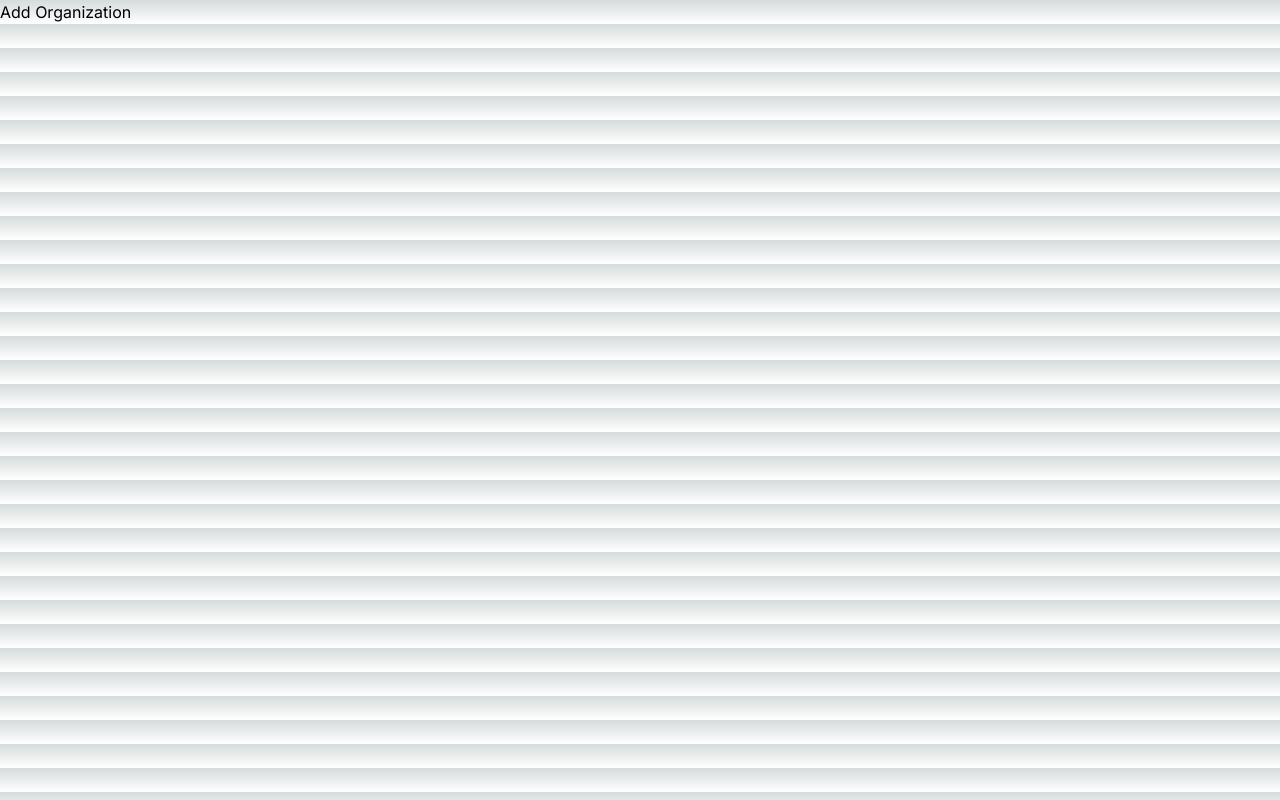
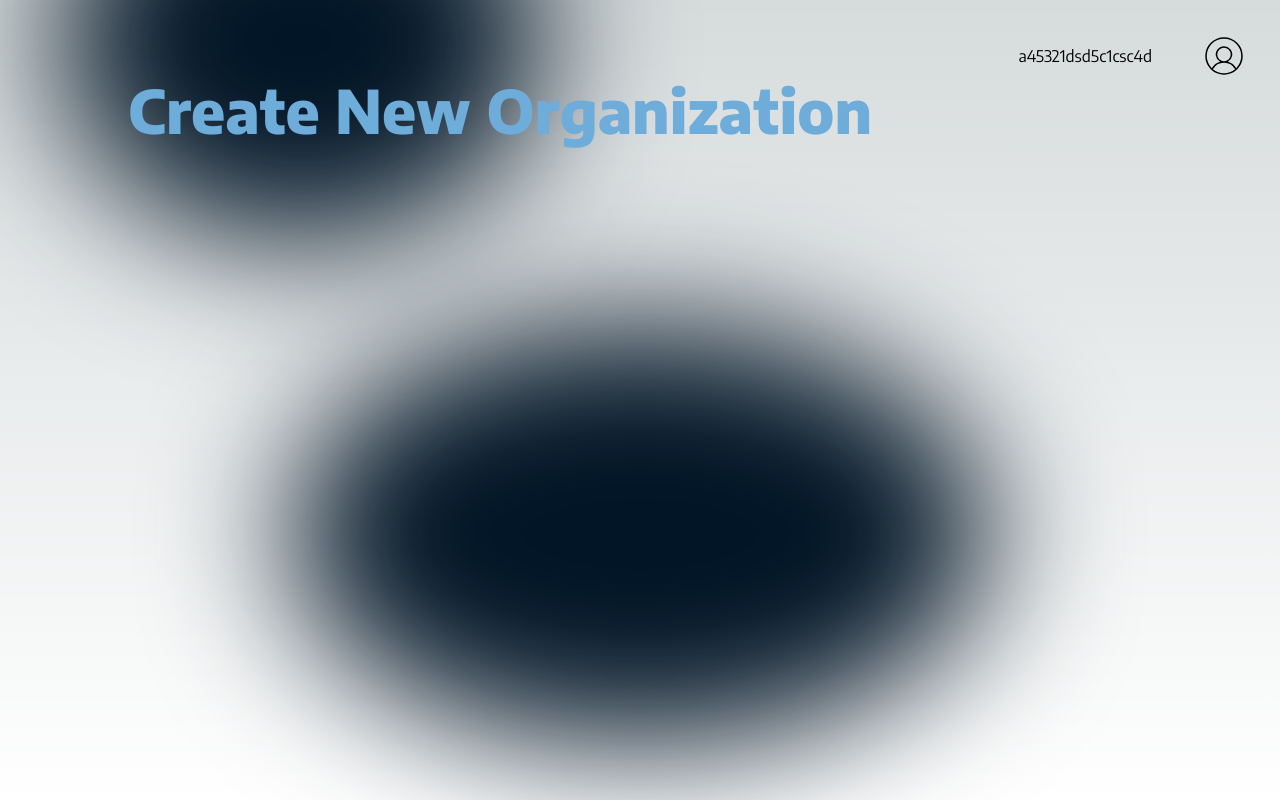
Before and after one commit to RomarioKavin1/ourFunds, a Next.js app in the folder frontend/: page /addOrganization in a window 1280 px wide. Built offline with nearby package versions, Linux system fonts and the light colour scheme.

Commit message:
refactor: componentalized Profile and bgGradient

```diff
--- a/frontend/src/app/addOrganization/page.tsx
+++ b/frontend/src/app/addOrganization/page.tsx
@@ -1,10 +1,29 @@
-import exp from "constants";
+'use client'
 
-const addOrganization = () => {
+import { Encode_Sans } from "next/font/google";
+import BackgroundGradient from "@/components/BackgroundGradient";
+import Profile from "@/components/Profile";
+import { useState } from "react";
+
+const encodeSans = Encode_Sans({
+  subsets: ['latin'],
+  weight: ['100', '200', '300', '400', '500', '600', '700', '800', '900'],
+});
+
+const addOrganization = ({}) => {
+  const [userId, setUserId] = useState("a45321dsd5c1csc4d");
+
   return (
-    <div>
-      <h1>Add Organization</h1>
+    <div className={encodeSans.className}>
+      <div className="flex flex-col h-screen z-10 p-8">
+        <BackgroundGradient />
+        <Profile user={userId}/>
+        <div className="ml-24 z-10">
+          <h1 className="text-6xl text-third font-extrabold mb-8">Create New Organization</h1>
+        </div>
 
+
+      </div>
     </div>
   );
 }
--- a/frontend/src/app/home/page.tsx
+++ b/frontend/src/app/home/page.tsx
@@ -6,7 +6,9 @@ import { PiShieldPlusLight } from "react-icons/pi";
 import { PiUserCircleThin } from "react-icons/pi";
 import { useState } from "react";
 import { useRouter } from 'next/navigation'
-import OrgCard from "@/components/Orgcard";
+import OrgCard from "@/components/OrgCard";
+import BackgroundGradient from "@/components/BackgroundGradient";
+import Profile from "@/components/Profile";
 
 const encodeSans = Encode_Sans({
   subsets: ['latin'],
@@ -72,10 +74,7 @@ function page() {
 
   return(
     <div className={encodeSans.className}>
-      {/* Top left glow effect */}
-      <div className="circlePosition w-[480px] h-[400px]
-      bg-first rounded-[100%] absolute z-1 top-[-40%] translate-x-[30px] translate-y-[40%] blur-[70px]">
-      </div>
+      <BackgroundGradient />
 
       <div className="flex h-screen">
         {/* Sidebar */}
@@ -95,13 +94,10 @@ function page() {
           </ul>
         </aside>
 
-        {/* Scrollable Content Section -left side*/}
+        {/* Scrollable Content Section -right side*/}
         <main className="flex-grow z-10 h-full overflow-y-scroll scroll-smooth p-8 bg-inherit " style={{ scrollbarWidth: 'none', msOverflowStyle: 'none' }}>
           <div className="flex flex-col">
-            <div className="flex items-center justify-end gap-x-12">
-              <p>{userId}</p>
-              <PiUserCircleThin size={48}/>
-            </div>
+            <Profile user={userId}/>
             <h1 className="text-6xl text-third font-extrabold mb-8">Your Organizations</h1>
             <div className="flex flex-wrap ml-8 gap-x-10 gap-y-8 mt-10">
             {orgList.map((org, index) => (
@@ -116,13 +112,6 @@ function page() {
           </div>
         </main>
       </div>
-
-      {/* Bottom center glow effect */}
-      <div className="absolute bottom-56 left-1/2 transform -z-10 -translate-x-1/2
-        translate-y-[40%] w-[700px] h-[420px] bg-first rounded-[100%] blur-[70px]">
-      </div>
-
-
     </div>
   );
 }
--- a/frontend/src/app/page.tsx
+++ b/frontend/src/app/page.tsx
@@ -8,6 +8,7 @@ import XMTP from "./assets/xmtp.png";
 import W3Auth from "./assets/web3auth.png";
 import W3AuthBW from "./assets/web3authbw.png";
 import { Encode_Sans } from '@next/font/google';
+import BackgroundGradient from "@/components/BackgroundGradient";
 
 
 const encodeSans = Encode_Sans({
@@ -25,18 +26,14 @@ export default function page({ Component, pageProps }) {
   <div className={encodeSans.className}>
     <div className="flex flex-col h-screen">
 
-      {/* Top left glow effect */}
-      <div className="circlePosition w-[480px] h-[400px]
-       bg-first rounded-[100%] absolute z-1 top-[-40%] translate-x-[30px] translate-y-[40%] blur-[70px]">
-      </div>
-
+      <BackgroundGradient />
       {/* Navbar */}
       {/* <nav className=" bg-[white]/[0.12] h-12 rounded-lg mt-10 w-4/5 mx-auto text-white p-4">
         <h1 className="text-lg font-bold"></h1>
       </nav> */}
 
         {/* Hero Section */}
-      <div className="flex-grow mt-48 flex flex-col items-center justify-center">
+      <div className="flex-grow mt-48 flex flex-col items-center z-10 justify-center">
         <h1 className="text-8xl font-extrabold text-third">OurFunds</h1>
         <p className="font-light m-10">A common fund DAO (Decentralized autonomous organization) management tool </p>
 
@@ -61,10 +58,6 @@ export default function page({ Component, pageProps }) {
         </div>
       </footer>
 
-      {/* Bottom center glow effect */}
-      <div className="absolute bottom-56 left-1/2 transform -z-10 -translate-x-1/2
-        translate-y-[40%] w-[700px] h-[420px] bg-first rounded-[100%] blur-[70px]">
-      </div>
 
     </div>
   </div>
--- /dev/null
+++ b/frontend/src/components/BackgroundGradient.tsx
@@ -0,0 +1,17 @@
+const BackgroundGradient = () => {
+  return (
+    <div className="background-gradient">
+        {/* Top left glow effect */}
+      <div className="circlePosition w-[480px] h-[400px]
+      bg-first rounded-[100%] absolute z-1 top-[-40%] translate-x-[30px] translate-y-[40%] blur-[70px]">
+      </div>
+
+      {/* Bottom center glow effect */}
+      <div className="absolute bottom-56 left-1/2 transform -z-10 -translate-x-1/2
+        translate-y-[40%] w-[700px] h-[420px] bg-first rounded-[100%] blur-[70px]">
+      </div>
+    </div>
+  );
+}
+
+export default BackgroundGradient;
--- /dev/null
+++ b/frontend/src/components/Profile.jsx
@@ -0,0 +1,11 @@
+import { PiUserCircleThin } from "react-icons/pi";
+
+const Profile = ({user}) => {
+    return (
+        <div className="flex items-center justify-end gap-x-12 ">
+            <p>{user}</p>
+          <PiUserCircleThin size={48}/>
+        </div>
+    );
+};
+export default Profile;
```
Also changed, not shown: frontend/src/components/Orgcard.tsx (+8 -1 lines).
